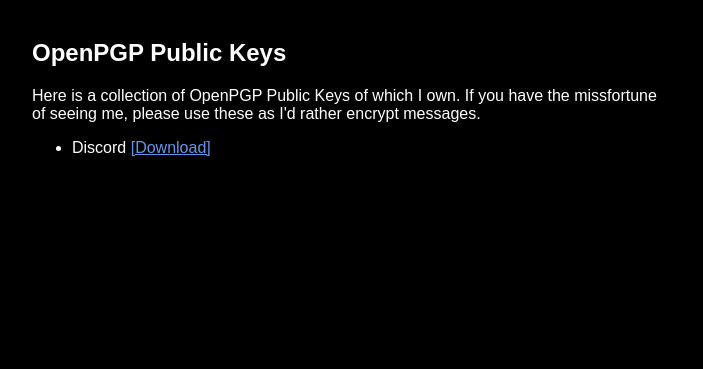
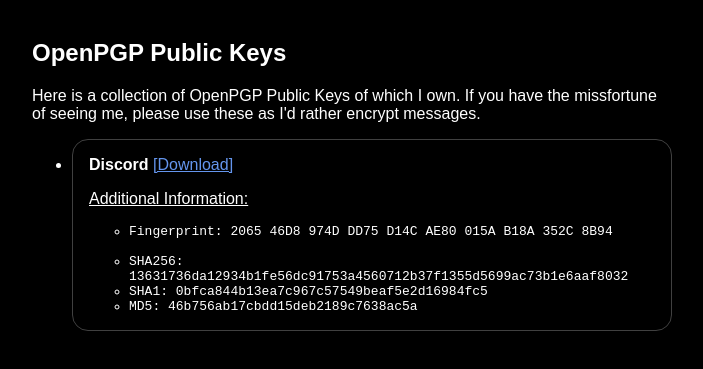
Before and after one commit to Ascellayn/Repository, a plain HTML site: page index.html in a window 1280 px wide. Shown: the part 87-456 px from the top of the page, without its empty margins (288-991 px from the left). Drawn offline with Linux system fonts and the light colour scheme.

Commit message:
Add files via upload

```diff
--- a/css/ascellayn.css
+++ b/css/ascellayn.css
@@ -3,13 +3,13 @@
     color: white; background-color: black;
     display: flex; justify-content: center;
 }
-body {
-    width: 50%;
+body { width: 50%; }
+
+h1 { text-align: center; }
+a { color: cornflowerblue; }
+
+ul > li > div {
+    border: 1px solid rgba(255,255,255,0.25);
+    border-radius: 1rem;
+    padding: 0rem 1rem 1rem 1rem;
 }
-
-h1 {
-    text-align: center;
-}
-a {
-    color: cornflowerblue;
-}
--- a/index.html
+++ b/index.html
@@ -12,7 +12,21 @@
         <h2>OpenPGP Public Keys</h2>
         <p>Here is a collection of OpenPGP Public Keys of which I own. If you have the missfortune of seeing me, please use these as I'd rather encrypt messages.</p>
         <ul>
-            <li>Discord <a href="downloads/Ascellayn_Discord.asc" target="_blank">[Download]</a></li>
+            <li>
+                <div>
+                    <p><b>Discord</b> <a href="downloads/Ascellayn_Discord.asc" target="_blank">[Download]</a></p>
+                    <p><u>Additional Information:</u></p>
+                    <code>
+                        <ul>
+                            <li>Fingerprint: 2065 46D8 974D DD75 D14C AE80 015A B18A 352C 8B94</li>
+                            <br>
+                            <li>SHA256: 13631736da12934b1fe56dc91753a4560712b37f1355d5699ac73b1e6aaf8032</li>
+                            <li>SHA1: 0bfca844b13ea7c967c57549beaf5e2d16984fc5</li>
+                            <li>MD5: 46b756ab17cbdd15deb2189c7638ac5a</li>
+                        </ul>
+                    </code>
+                </div>
+            </li>
         </ul>
     </body>
 </html>
```
Also changed, not shown: 4 other files.
